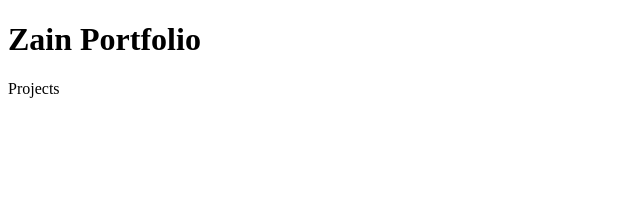
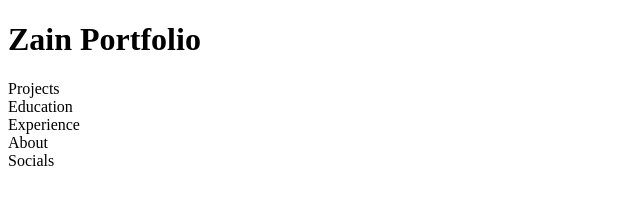
Before and after one commit to zainfarooki4/portfolio-zain, a plain HTML site: page index.html in a window 1280 px wide. Shown: the whole page, without its empty margins (0-640 px from the left). Drawn offline with Linux system fonts and the light colour scheme.

Commit message:
Main points created

```diff
--- a/index.html
+++ b/index.html
@@ -8,7 +8,11 @@
 </head>
 <h1> Zain Portfolio</h1>
 <body>
-    <div> Projects </div>
+    <div id="Projects"> Projects </div>
+    <div id="Education"> Education </div>
+    <div id="Experience"> Experience </div>
+    <div id="About"> About </div>
+    <div id="Socials"> Socials </div>
 
 </body>
 <script src="script.js"></script>
```
